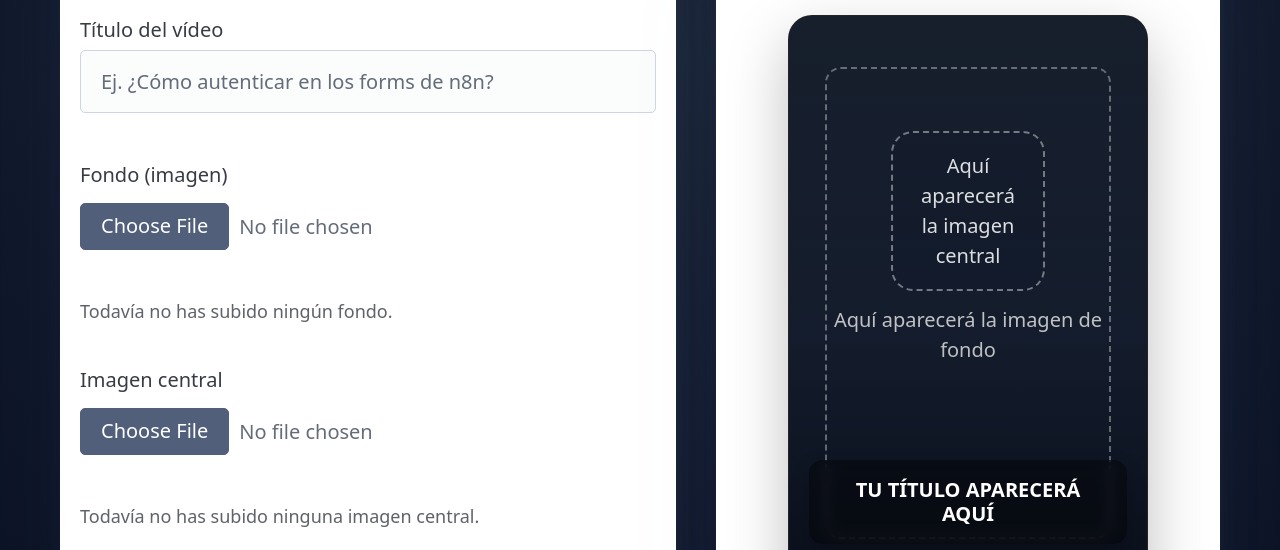
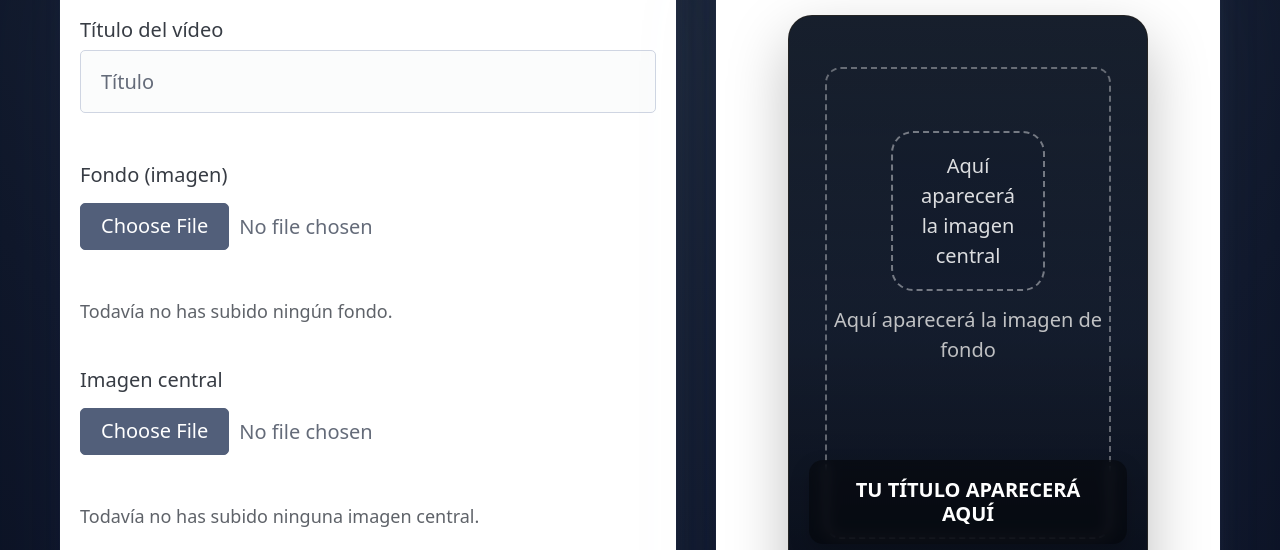
Before and after one commit to manelmolinaig/podcast2short, a plain HTML site: page index.html in a window 1280 px wide. Shown: the part 250-800 px from the top of the page. Drawn offline with nearby package versions, Linux system fonts and the light colour scheme.

Commit message:
Update index.html

```diff
--- a/index.html
+++ b/index.html
@@ -294,7 +294,7 @@
           <form id="videoForm" class="stack">
             <label>
               Título del vídeo
-              <input type="text" id="title" name="title" placeholder="Ej. ¿Cómo autenticar en los forms de n8n?" />
+              <input type="text" id="title" name="title" placeholder="Título" />
             </label>
 
             <label>
```
